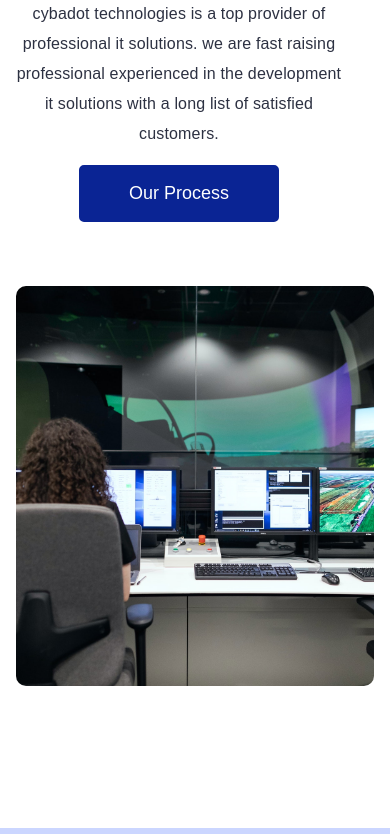
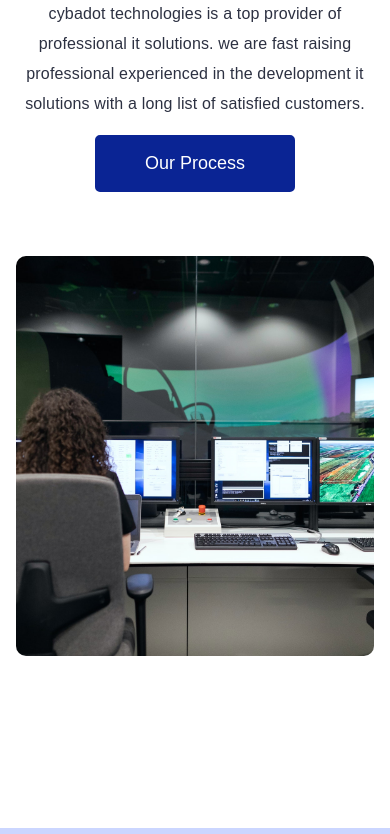
Before and after one commit to Kayphrosh/Cybadot, a plain HTML site: page index.html in a window 390 px wide. Shown: the part 225-1059 px from the top of the page. Drawn offline with nearby package versions, Linux system fonts and the light colour scheme; no server answers.

Commit message:
second commti

```diff
--- a/style.css
+++ b/style.css
@@ -109,7 +109,6 @@ header {
     align-items: center;
     flex-basis: 50%;
     overflow: hidden;
-    margin-right: 2rem;
     max-width: 700px;
     margin-top: 5rem;
 }
@@ -198,7 +197,9 @@ li .hiring {
     font-size: 36px;
   }
   .header-content {
-    margin: 2rem 1rem;
+    justify-content: center;
+    margin: 2rem 0rem;
+    padding: 0 1rem;
     margin-bottom: 0;
   }
   .header-text h1 {
```
